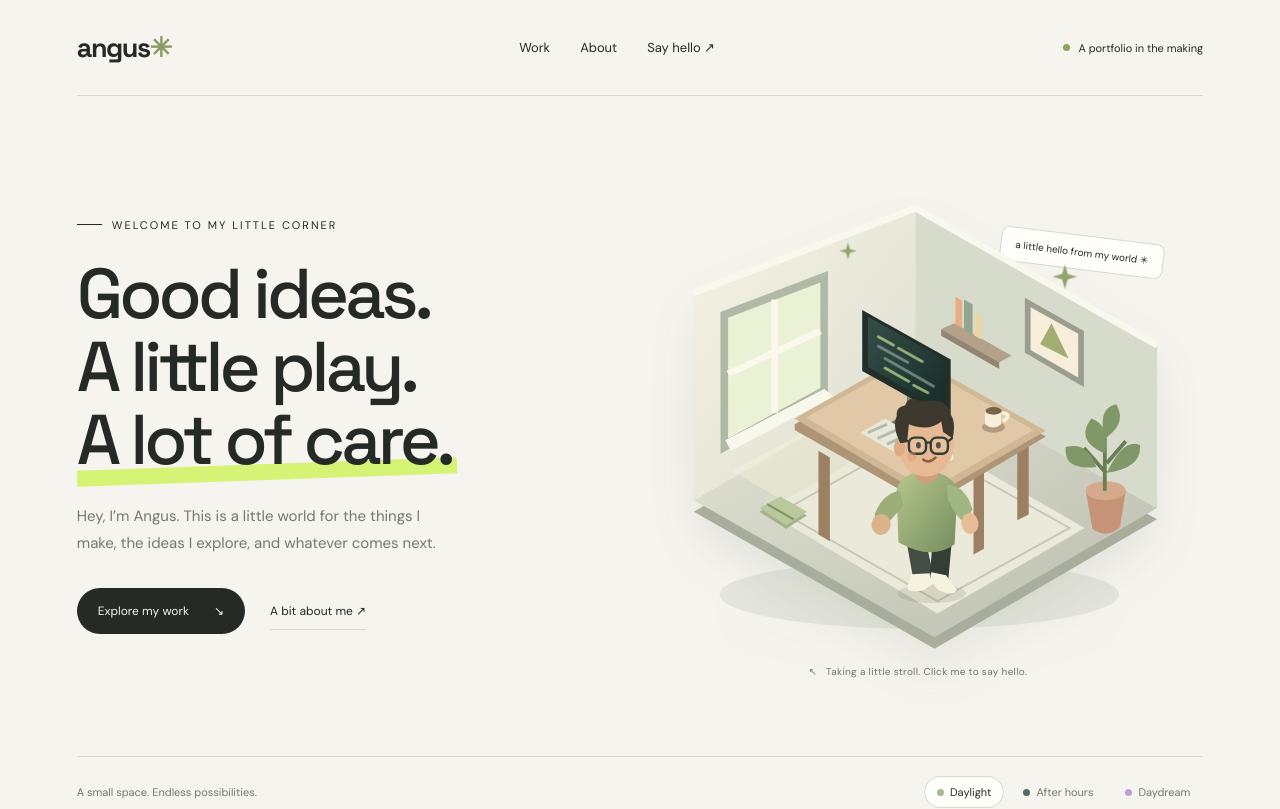
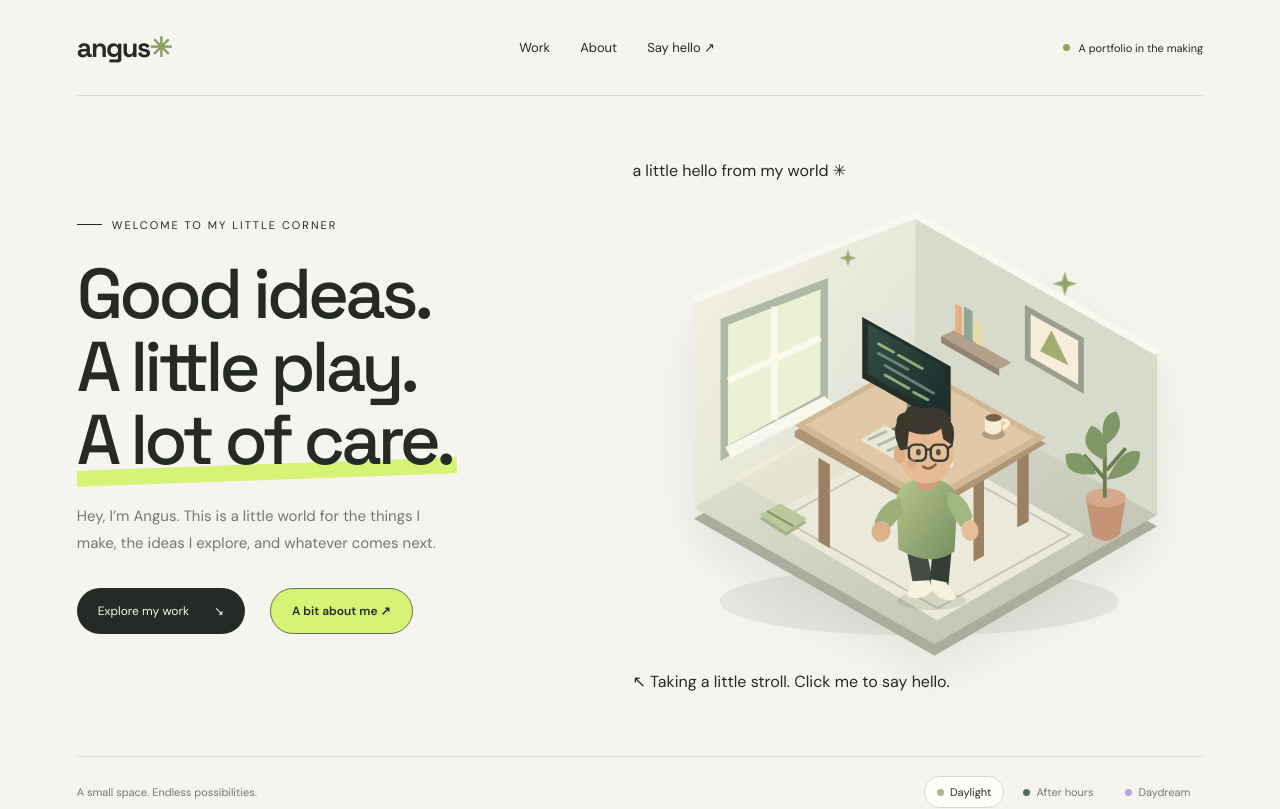
Before and after one commit to angusmhlee113/portfolio-studio, a Next.js app: page / in a window 1280 px wide. Shown: the top 809 px of the page. Built offline with nearby package versions, Linux system fonts and the light colour scheme.

Commit message:
Update portfolio styling and metadata

```diff
--- a/app/globals.css
+++ b/app/globals.css
@@ -159,6 +159,7 @@ h1 em:after {
 }
 .actions {
   display: flex;
+  flex-wrap: wrap;
   align-items: center;
   gap: 25px;
   margin-top: 31px;
@@ -173,8 +174,26 @@ h1 em:after {
   gap: 25px;
 }
 .secondary {
-  border-bottom: 1px solid var(--line);
-  padding: 10px 0;
+  display: inline-flex;
+  align-items: center;
+  justify-content: center;
+  background: var(--accent);
+  color: #252a26;
+  border: 1px solid #64714d;
+  border-radius: 30px;
+  padding: 14px 21px;
+  font-weight: 600;
+  transition:
+    box-shadow 0.2s ease,
+    transform 0.2s ease;
+}
+.secondary:hover {
+  box-shadow: 0 3px 0 #64714d;
+  transform: translateY(-2px);
+}
+.secondary:active {
+  box-shadow: none;
+  transform: translateY(0);
 }
 .scene-shell {
   position: relative;
@@ -193,26 +212,6 @@ h1 em:after {
   border-radius: 50%;
   background: radial-gradient(ellipse, var(--panel), transparent 70%);
   z-index: -1;
-}
-.scene-caption {
-  display: flex;
-  justify-content: center;
-  align-items: center;
-  gap: 9px;
-  color: var(--muted);
-  font-size: 10px;
-  letter-spacing: 0.3px;
-}
-.scene-label {
-  position: absolute;
-  top: 12%;
-  right: 7%;
-  font-size: 10px;
-  transform: rotate(7deg);
-  border: 1px solid var(--line);
-  background: var(--card);
-  padding: 10px 14px;
-  border-radius: 8px;
 }
 .studio-controls {
   display: flex;
@@ -684,7 +683,99 @@ dialog button {
   .theme {
     padding: 8px;
   }
-  .scene-label {
-    top: 14%;
+}
+
+/* Professional background */
+.section-dot {
+  color: #9ba581;
+}
+.resume-section + .resume-section {
+  border-top: 1px solid var(--line);
+}
+.resume-note {
+  color: var(--muted);
+  font-size: 11px;
+  line-height: 1.6;
+  margin: -10px 0 32px;
+}
+.resume-list {
+  list-style: none;
+  padding: 0;
+  margin: 0;
+}
+.resume-entry {
+  display: grid;
+  grid-template-columns: minmax(180px, 0.7fr) 2fr;
+  gap: 40px;
+  padding: 32px 0;
+  border-top: 1px solid var(--line);
+}
+.resume-period {
+  color: var(--muted);
+  font-size: 12px;
+  line-height: 1.8;
+  padding-top: 4px;
+}
+.resume-details h3 {
+  font:
+    500 24px "Space Grotesk",
+    sans-serif;
+  letter-spacing: -0.6px;
+  margin: 0 0 8px;
+}
+.resume-details p,
+.resume-highlights {
+  font-size: 14px;
+  line-height: 1.9;
+  color: var(--muted);
+  max-width: 650px;
+}
+.resume-details .resume-organization {
+  color: var(--ink);
+  font-size: 12px;
+  margin: 0 0 18px;
+}
+.resume-highlights {
+  padding-left: 18px;
+  margin-bottom: 0;
+}
+.resume-highlights li + li {
+  margin-top: 6px;
+}
+@media (max-width: 600px) {
+  .resume-entry {
+    grid-template-columns: 1fr;
+    gap: 12px;
+    padding: 26px 0;
+  }
+  .resume-section .section-heading {
+    align-items: flex-start;
+    flex-direction: column;
+    gap: 12px;
+  }
+  .resume-details h3 {
+    font-size: 22px;
   }
 }
+
+.avatar-bubble path {
+  fill: var(--card);
+  stroke: var(--ink);
+  stroke-width: 1.25;
+}
+.avatar-bubble text {
+  fill: var(--ink);
+  font-family: "DM Sans", sans-serif;
+  font-size: 14px;
+  font-weight: 600;
+  user-select: none;
+}
+
+.avatar-bubble .daydream-icon path,
+.avatar-bubble .daydream-icon circle {
+  fill: none;
+  stroke: var(--ink);
+  stroke-width: 1.8;
+  stroke-linecap: round;
+  stroke-linejoin: round;
+}
--- a/app/layout.tsx
+++ b/app/layout.tsx
@@ -3,7 +3,7 @@ import "./globals.css";
 export const metadata: Metadata = {
   title: "Angus — A little world of ideas",
   description:
-    "A playful interactive portfolio concept for Angus. Sample work and placeholder biography.",
+    "A playful interactive portfolio concept for Angus. Work experience, education, and an animated studio avatar.",
 };
 export default function RootLayout({
   children,
```
